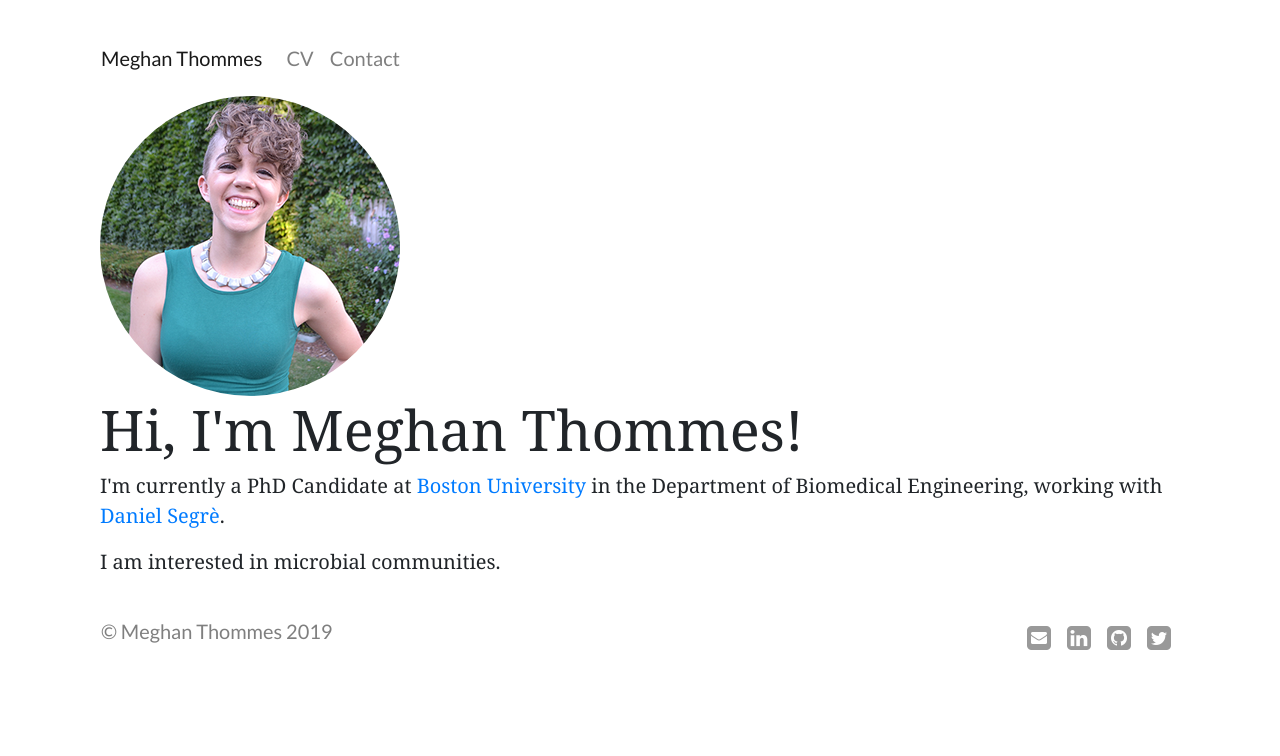
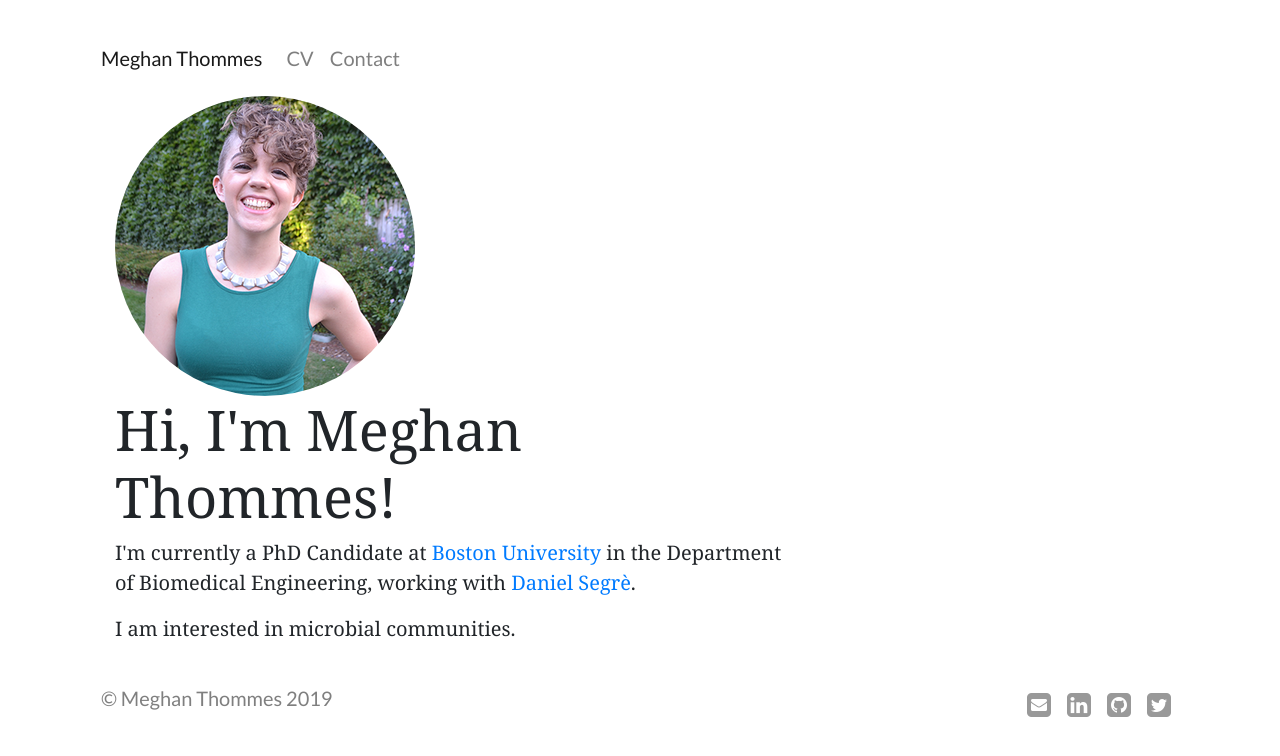
Before and after one commit to megthommes/megthommes.github.io, a Jekyll site: the page built from index.html, in a window 1280 px wide. Shown: the top 756 px of the page. Built offline with Jekyll 4.4.1, drawn with Linux system fonts in a browser that asks for light colours; some web fonts are replaced.

Commit message:
Update index.html

```diff
--- a/index.html
+++ b/index.html
@@ -4,11 +4,11 @@ title: meghanthommes.com
 description: Meghan Thommes
 ---
 <div class="container">
-	<div class="col-xs-4">
+	<div class="col-md-4">
 		<img src="img/ThommesMeghan.png" class="rounded-circle img-fluid" alt="Meghan Thommes">
 	</div> <!-- Picture -->
 
-	<div class="col-xs-8">
+	<div class="col-md-8">
   		<h1 class="display-4">Hi, I'm Meghan Thommes!</h1>
 
   		<p class="lead">I'm currently a PhD Candidate at <a href="https://www.bu.edu/eng/departments/bme/" target="_blank">Boston University</a> in the Department of Biomedical Engineering, working with <a href="https://www.bu.edu/segrelab/" target="_blank">Daniel Segr&egrave;</a>.</p>
```
